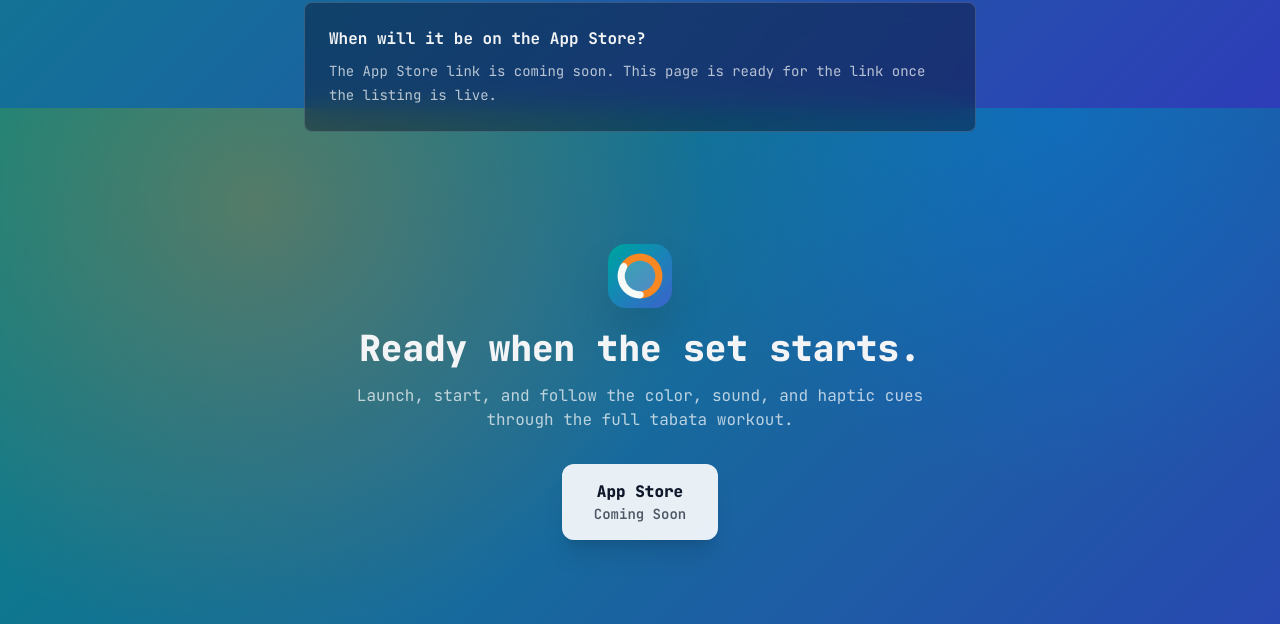
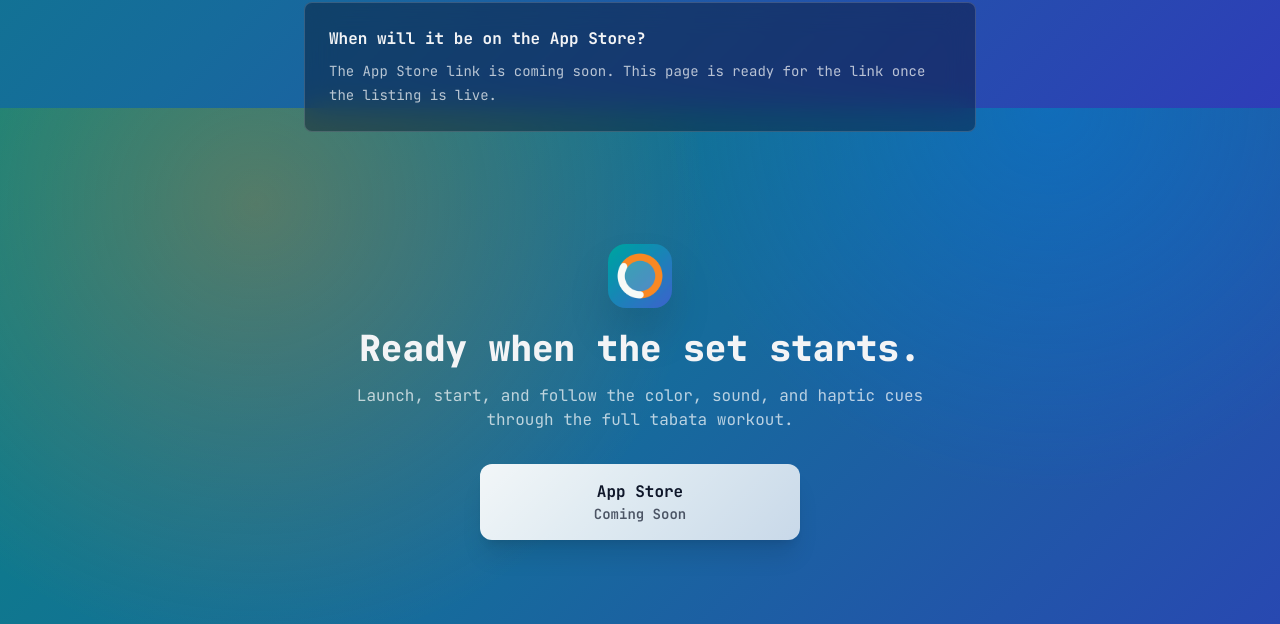
Before and after one commit to smeriwether/tabataticker-site, a website: page index.html in a window 1280 px wide. Shown: the part 1492-2116 px from the top of the page. Drawn offline with Linux system fonts and the light colour scheme.

Commit message:
Match footer app store button width

```diff
--- a/index.html
+++ b/index.html
@@ -148,7 +148,7 @@
                 <img src="icon-180.png" alt="" class="mx-auto mb-5 h-16 w-16 rounded-[18px] shadow-2xl">
                 <h2 class="text-3xl font-black md:text-4xl">Ready when the set starts.</h2>
                 <p class="mx-auto mt-4 max-w-xl text-white/70">Launch, start, and follow the color, sound, and haptic cues through the full tabata workout.</p>
-                <div class="mt-8 inline-block rounded-xl bg-white/90 px-8 py-4 font-black text-slate-900 shadow-xl">
+                <div class="coming-soon mx-auto mt-8 flex w-72 max-w-full flex-col items-center justify-center rounded-xl px-8 py-4 text-center font-bold whitespace-nowrap shadow-xl sm:w-80">
                     App Store
                     <span class="block text-sm font-semibold opacity-70">Coming Soon</span>
                 </div>
```
Also changed, not shown: dist/styles.css.
